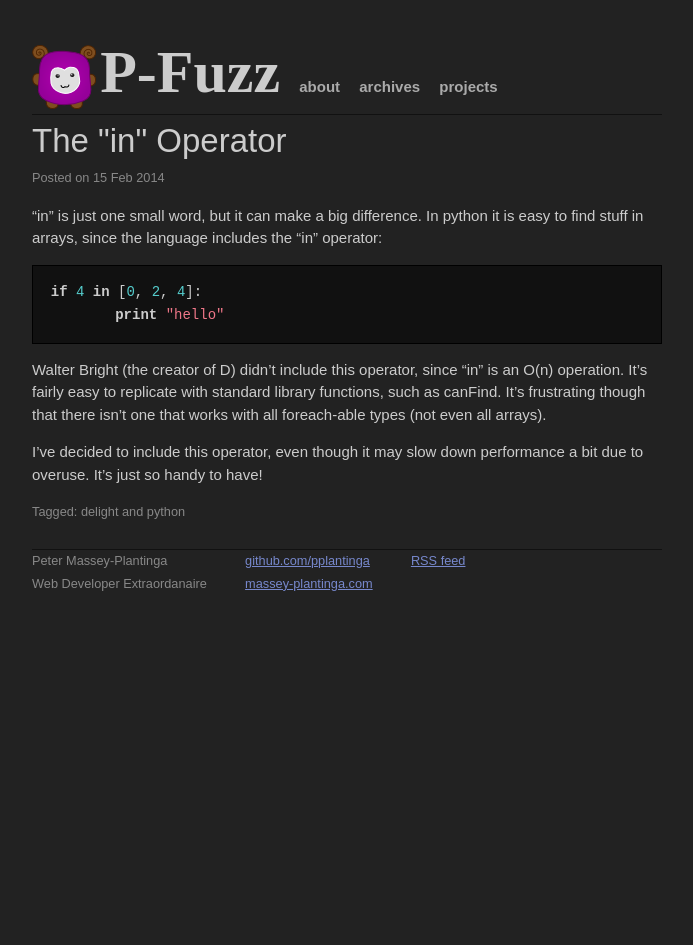
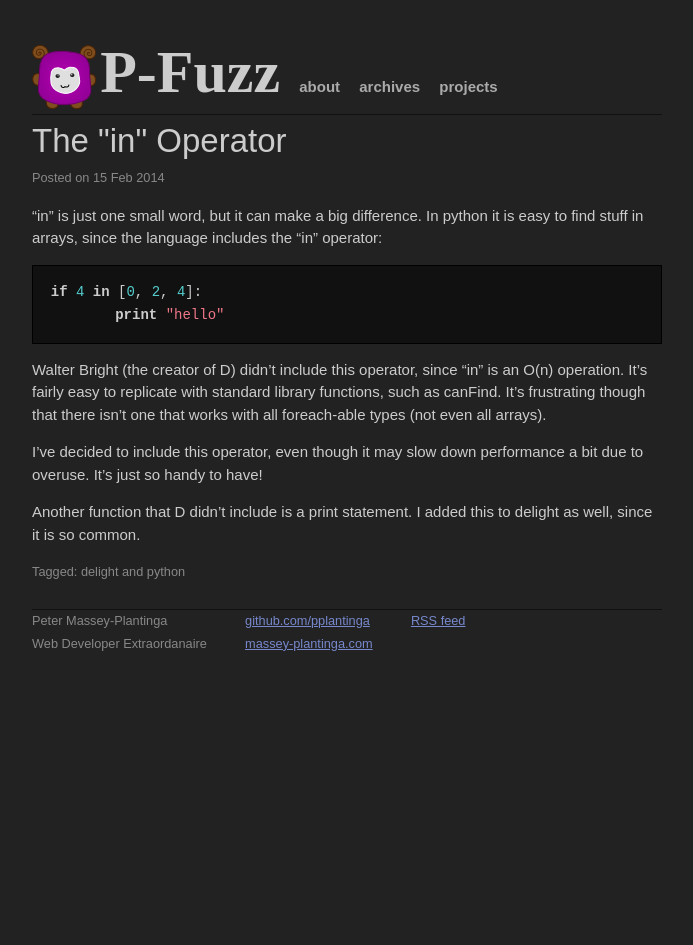
Before and after one commit to pplantinga/pfuzz-blog, a Jekyll site: the page built from _posts/2014-02-15-the-in-operator.markdown, in a window 1280 px wide. Shown: the whole page, without its empty margins (293-986 px from the left). Built offline with Jekyll 4.4.1, drawn with Linux system fonts in a browser that asks for light colours; some web fonts are replaced; Markdown is read by kramdown in place of the engine named in the settings.

Commit message:
add one more line to post

```diff
--- a/_posts/2014-02-15-the-in-operator.markdown
+++ b/_posts/2014-02-15-the-in-operator.markdown
@@ -17,3 +17,5 @@ if 4 in [0, 2, 4]:
 Walter Bright (the creator of D) didn't include this operator, since "in" is an O(n) operation. It's fairly easy to replicate with standard library functions, such as canFind. It's frustrating though that there isn't one that works with all foreach-able types (not even all arrays).
 
 I've decided to include this operator, even though it may slow down performance a bit due to overuse. It's just so handy to have!
+
+Another function that D didn't include is a print statement. I added this to delight as well, since it is so common.
```
